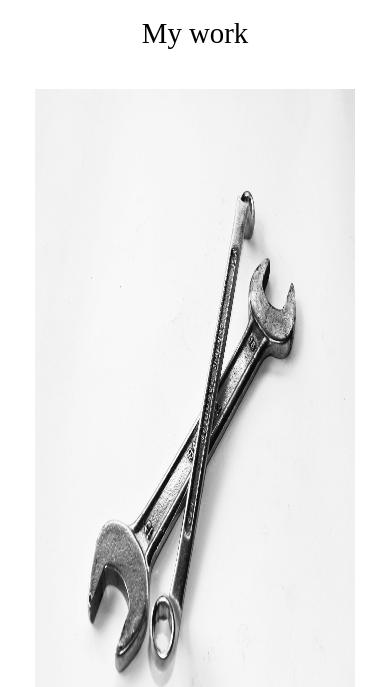
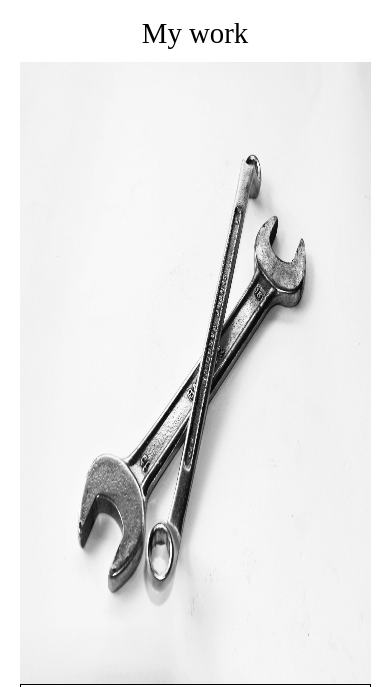
Before and after one commit to dr96mabuza/Personal-Portfolio-1, a website built with webpack: page dist/index.html in a window 390 px wide. Shown: the part 845-1532 px from the top of the page. Built offline with nearby package versions, Linux system fonts and the light colour scheme.

Commit message:
fix my work header view

```diff
--- a/src/style.css
+++ b/src/style.css
@@ -213,19 +213,21 @@ section {
     height: 100vh;
   }
 
+  #project1, .project {
+    margin: 0vh 0vh 2.5vh 0vh;
+  }
+
   #project1 {
-    height: 90vh;
-    margin: 2.5vh 0vh;
+    height: 82vh;
   }
 
   .project {
     width: 90vw;
     height: 95vh;
-    margin: 2.5vh 0vh;
   }
 
   #projectsContainer {
-    width: 82%;
+    width: 90vw;
   }
 
   #project1 > img,
```
